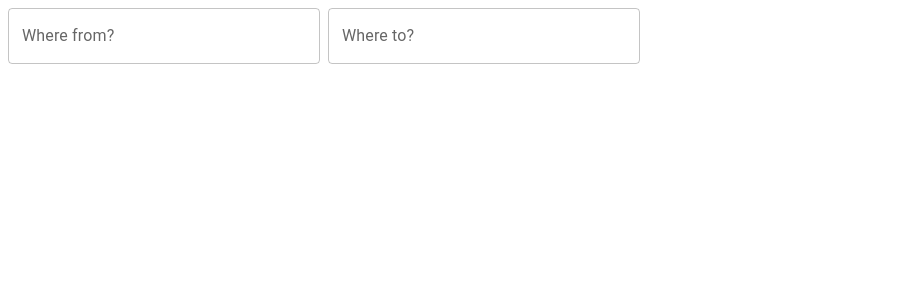
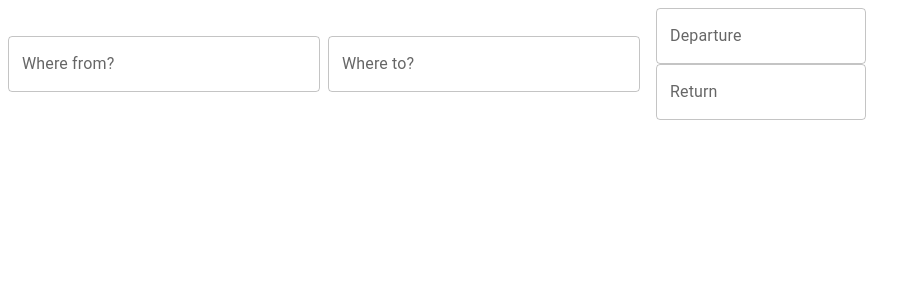
Before and after one commit to HIJOdelIDANII/Google-Flights-Clone, a React (Vite) app: page / in a window 1280 px wide. Shown: the top 300 px of the page, without its empty margins (0-921 px from the left). Built offline with nearby package versions, Linux system fonts and the light colour scheme; some icons are missing.

Commit message:
Date selector

```diff
--- a/package.json
+++ b/package.json
@@ -14,6 +14,8 @@
     "@emotion/styled": "^11.14.1",
     "@mui/icons-material": "^7.2.0",
     "@mui/material": "^7.2.0",
+    "@mui/x-date-pickers": "^8.9.0",
+    "dayjs": "^1.11.13",
     "react": "^19.1.0",
     "react-dom": "^19.1.0"
   },
--- a/src/App.tsx
+++ b/src/App.tsx
@@ -1,10 +1,11 @@
-import { LocationSelector } from "./components/search/LocationSelector"
+import { FlightSearchForm } from "./components/search/FlightSearchForm"
+
 
 function App() {
 
   return (
     <>
-      <LocationSelector/>
+      <FlightSearchForm/>
     </>
   )
 }
--- a/src/components/search/DateSelector.tsx
+++ b/src/components/search/DateSelector.tsx
@@ -0,0 +1,24 @@
+import dayjs from "dayjs";
+import { LocalizationProvider } from "@mui/x-date-pickers/LocalizationProvider";
+import { AdapterDayjs } from "@mui/x-date-pickers/AdapterDayjs";
+import { DateField } from "@mui/x-date-pickers/DateField";
+import Stack from "@mui/material/Stack";
+const styles = {};
+
+export const DateSelector = () => {
+  return (
+    <LocalizationProvider dateAdapter={AdapterDayjs}>
+      <Stack>
+        <DateField
+          label="Departure"
+          //defaultValue={dayjs()}
+          format="LL"
+        />
+        <DateField
+          label="Return"
+          format="LL"
+        />
+      </Stack>
+    </LocalizationProvider>
+  );
+};
--- a/src/components/search/FlightSearchForm.tsx
+++ b/src/components/search/FlightSearchForm.tsx
@@ -0,0 +1,20 @@
+import { Stack } from "@mui/material";
+import { LocationSelector } from "./LocationSelector";
+import { DateSelector } from "./DateSelector";
+
+const styles = {
+  Stack: {
+    direction: { xs: "column", md: "row" } as const,
+    alignItems: "center" as const,
+    spacing: 2,
+  },
+};
+
+export const FlightSearchForm = () => {
+  return (
+    <Stack {...styles.Stack}>
+      <LocationSelector />
+      <DateSelector />
+    </Stack>
+  );
+};
--- a/src/components/search/LocationSelector.tsx
+++ b/src/components/search/LocationSelector.tsx
@@ -4,9 +4,9 @@ import Autocomplete from "@mui/material/Autocomplete";
 import IconButton from "@mui/material/IconButton";
 import SwapHorizIcon from "@mui/icons-material/SwapHoriz";
 import { Top50Airports } from "../../data/airports";
-import { red } from "@mui/material/colors";
 
 const styles = {
+
   Stack: {
     spacing: 0,
     sx: { width: { xs: "100%", md: "50%" } },
@@ -18,7 +18,7 @@ const styles = {
   TextFieldWhereFrom: {
     sx: {
       "& .MuiOutlinedInput-root": {
-        borderRight: "none", // removes border between input and icon
+        borderRight: "none",
       },
     },
   },
@@ -30,7 +30,9 @@ const styles = {
     },
   },
   IconButton: {
+    disableRipple: true,
     sx: {
+      zIndex: 1,
       margin: "0px",
       width: 8,
       padding: "0px",
@@ -41,7 +43,8 @@ const styles = {
       backgroundColor: "white",
       borderRadius: "50%",
       padding: "4px",
-      border: `1px solid`,
+      border: "1px solid",
+      borderColor: "primary",
     },
   },
 };
```
Also changed, not shown: src/context/ThemeContext.tsx (deleted), src/hooks/useTheme.ts (deleted), src/theme/components.ts (deleted), src/theme/palette.ts (deleted), src/theme/theme.ts (deleted), src/theme/typograpĥy.ts (deleted), 1 other file (tests, documents, lock files or other folders).
